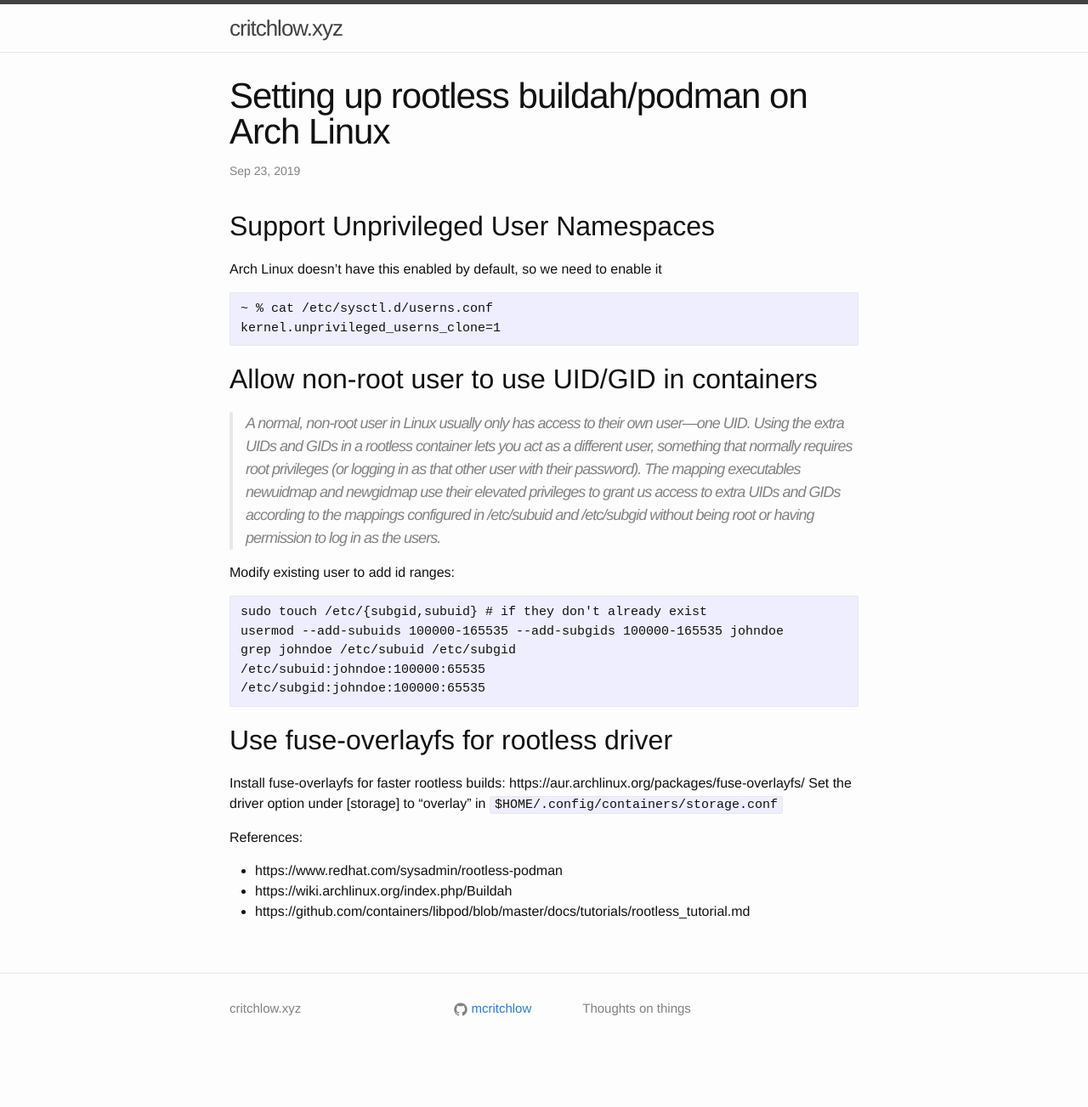
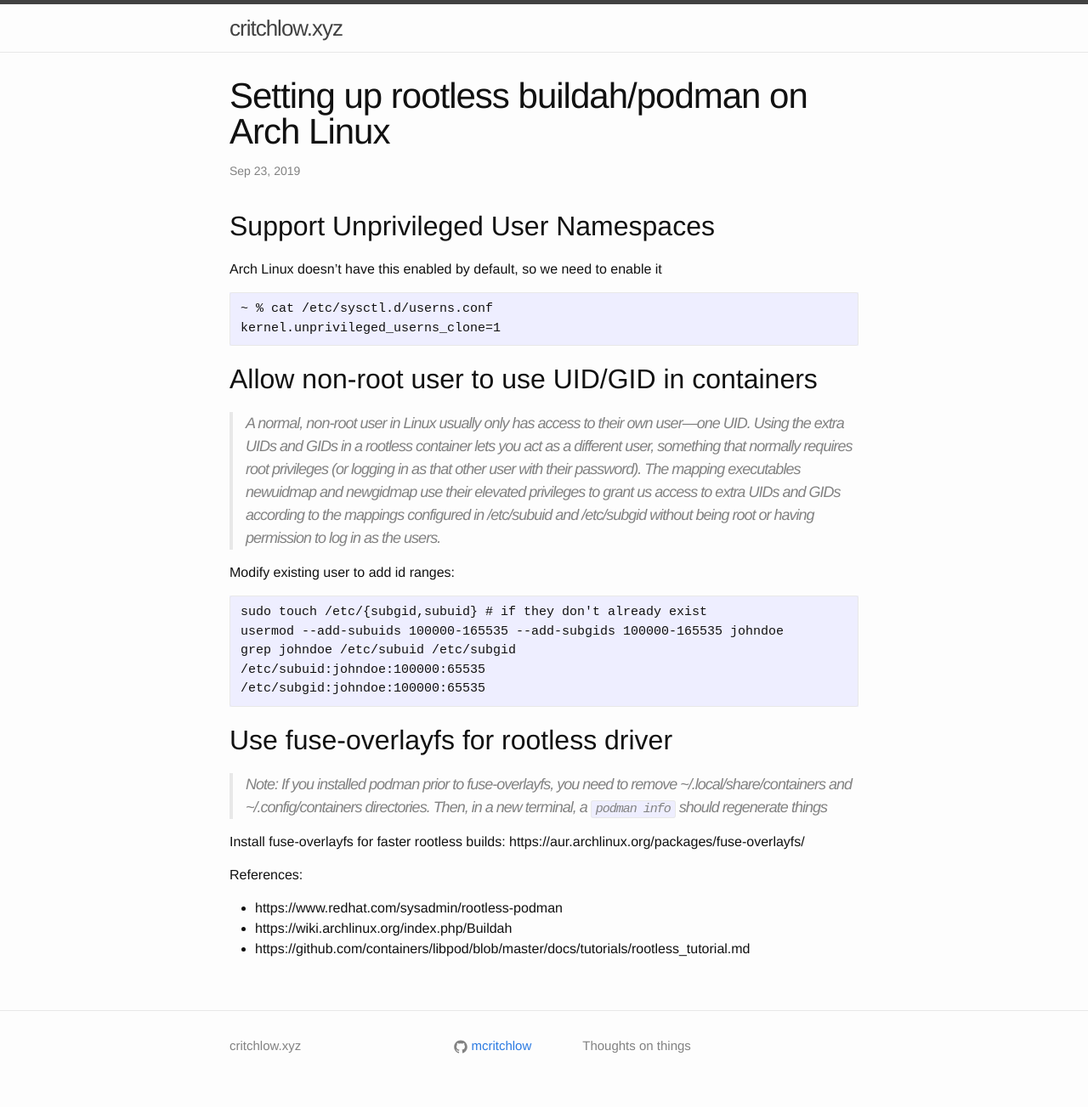
Before and after one commit to mcritchlow/mcritchlow.github.io, a Jekyll site: the page built from _posts/2019-09-23-rootless-podman.markdown, in a window 1280 px wide. Shown: the whole page at 85% size. Built offline with Jekyll 4.4.1, drawn with Linux system fonts in a browser that asks for light colours; before the commit the page ends 1259 px from its top, so only the background shows below that.

Commit message:
clarify fuse-overlayfs install

````diff
--- a/_posts/2019-09-23-rootless-podman.markdown
+++ b/_posts/2019-09-23-rootless-podman.markdown
@@ -24,9 +24,11 @@ grep johndoe /etc/subuid /etc/subgid
 ```
 
 ## Use fuse-overlayfs for rootless driver
+> Note: If you installed podman prior to fuse-overlayfs, you need to remove
+> ~/.local/share/containers and ~/.config/containers directories. Then, in a new
+> terminal, a `podman info` should regenerate things
+
 Install fuse-overlayfs for faster rootless builds: https://aur.archlinux.org/packages/fuse-overlayfs/
-Set the driver option under [storage] to "overlay" in `$HOME/.config/containers/storage.conf`
-
 
 
 References:
````
